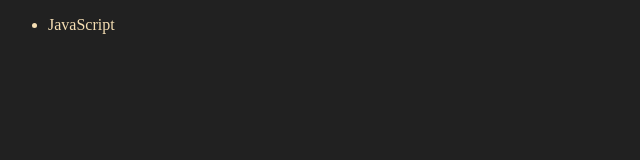
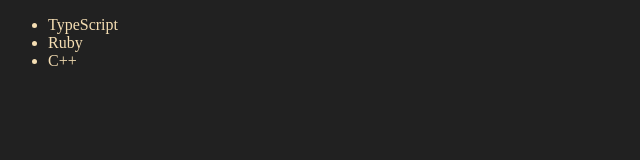
Before and after one commit to priyanshuinfer/Javascript, a plain HTML site: page dom/four.html in a window 1280 px wide. Shown: the full height of the page, 0-640 px from the left. Drawn offline with Linux system fonts and the light colour scheme.

Commit message:
removeeditreplace

```diff
--- a/dom/four.html
+++ b/dom/four.html
@@ -3,18 +3,44 @@
 <head>
     <meta charset="UTF-8">
     <meta name="viewport" content="width=device-width, initial-scale=1.0">
-    <title>JavaScript | DOM </title>
+    <title>JavaScript | DOM</title>
 </head>
-<body style = "background-color: #212121; color: wheat;">
+<body style="background-color: #212121; color: wheat;">
     <ul class="language">
         <li>JavaScript</li>
     </ul>
 </body>
 <script>
     function addLanguage(langName){
-        const li = document.createElement('li')
-        li.innerHTML = `${langName}`
-        document.q
+        const li = document.createElement('li');
+        li.innerHTML = `${langName}`;
+        document.querySelector('.language').appendChild(li);
     }
+    addLanguage("Python");
+    addLanguage("C++");
+
+    function addOptLanguage(langName){
+        const li = document.createElement('li');
+        li.appendChild(document.createTextNode(langName));
+        document.querySelector('.language').appendChild(li);
+    }
+    addOptLanguage("Golang");
+
+
+    //Edit
+    const edit = document.querySelector("li:nth-child(2)")
+    //edit.innerHTML = "TypeScript"
+
+    const newli = document.createElement('li')
+    newli.textContent = "Ruby"
+    edit.replaceWith(newli)
+
+    //Edit
+    const replace = document.querySelector("li:first-child")
+    replace.outerHTML = '<li>TypeScript</li>'
+
+    //Remove
+    const remove = document.querySelector('li:last-child')
+    remove.remove() //Golang removed
 </script>
 </html>
```
